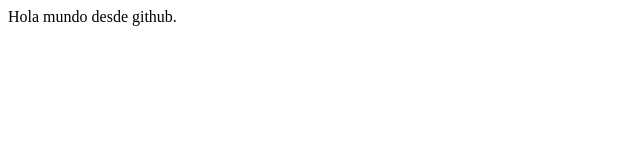
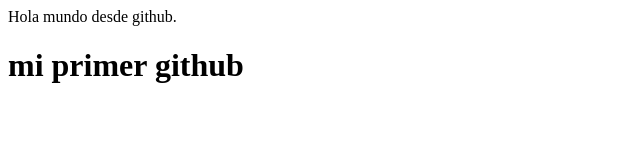
Before and after one commit to boleaanavirginia/miprimergithub, a plain HTML site: page index.html in a window 1280 px wide. Shown: the whole page, without its empty margins (0-640 px from the left). Drawn offline with Linux system fonts and the light colour scheme.

Commit message:
creoestructurabásicadearchivos

```diff
--- a/index.html
+++ b/index.html
@@ -1 +1,10 @@
 Hola mundo desde github.
+<doctype html>
+  <html>
+    <head>
+      <link rel="stylesheet" href="csss/style.css">
+      <body>
+      </body>
+      <h1>mi primer github</h1>
+    </head>
+  </html>
```
